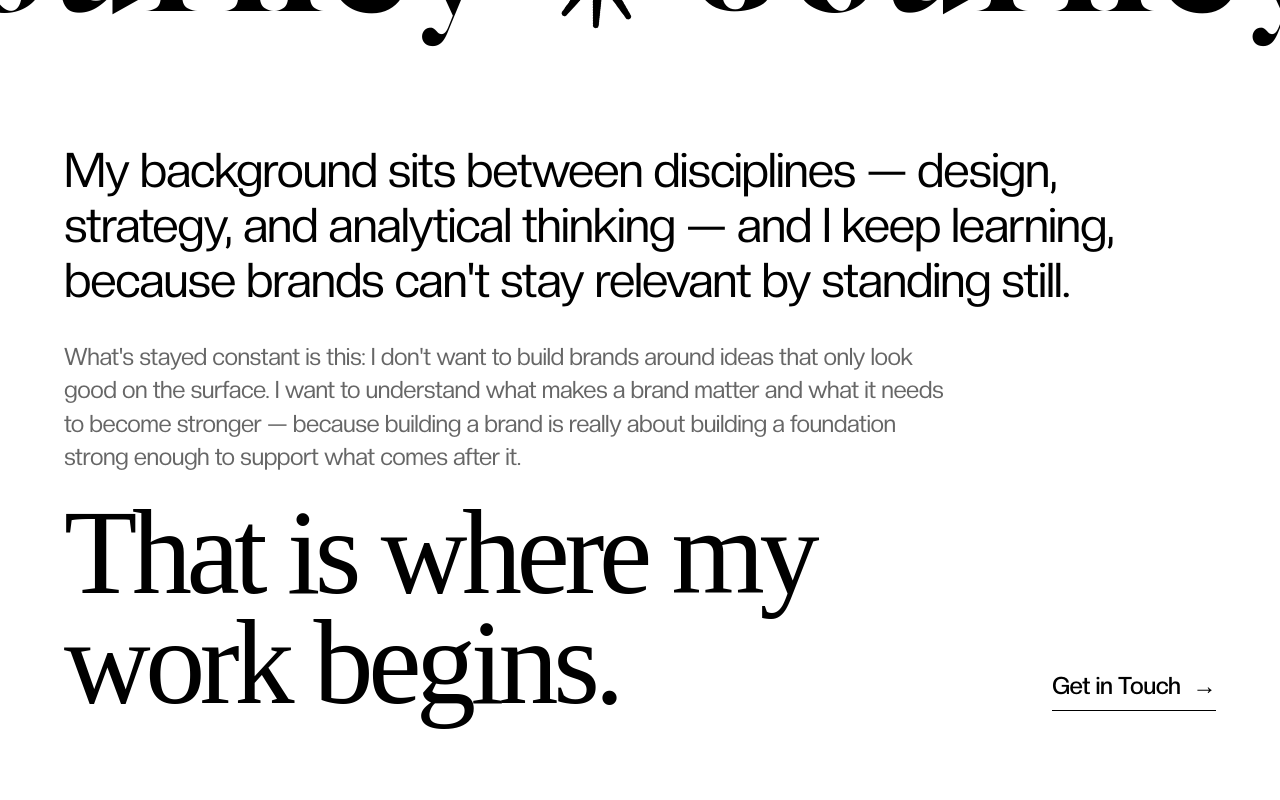
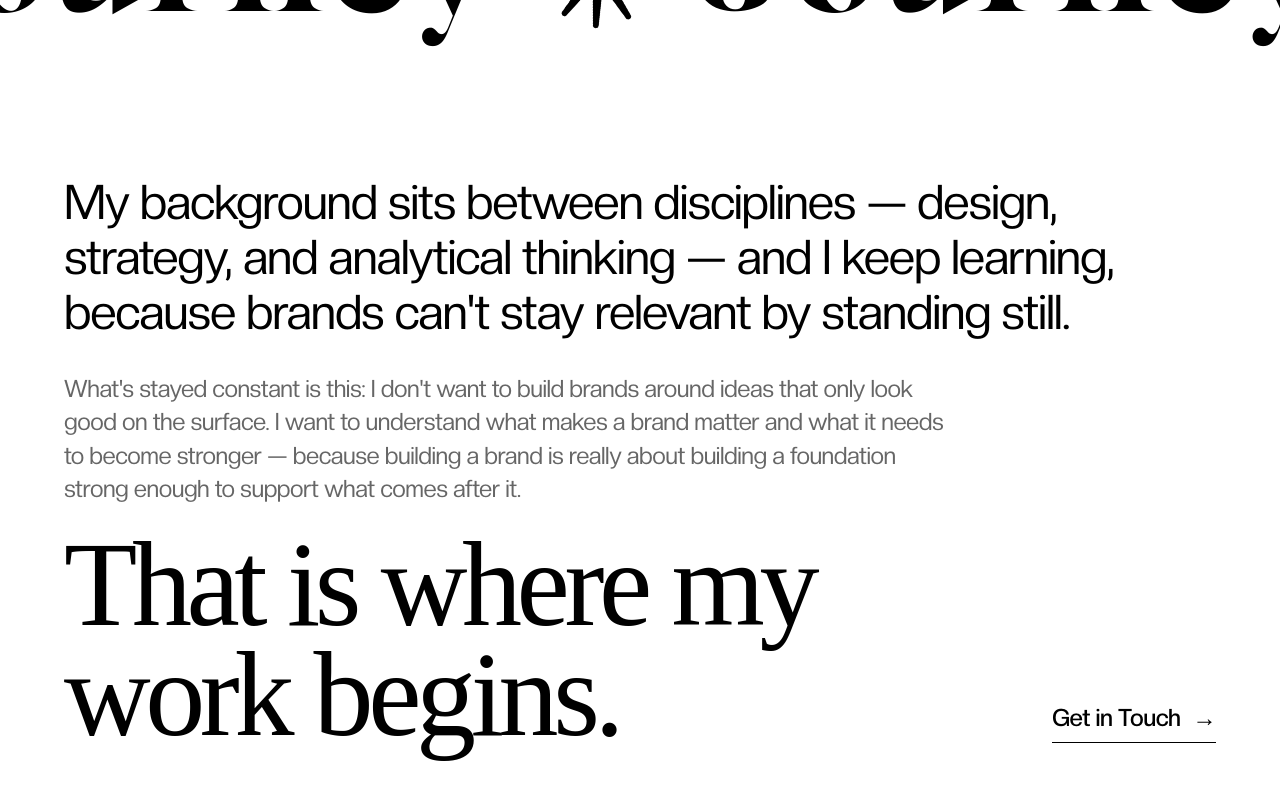
Before and after one commit to mostafa-sarhan/Mahmoud_Eldahshan, a React (Vite) app: page /about in a window 1280 px wide. Shown: the part 5979-6779 px from the top of the page. Built offline with nearby package versions, Linux system fonts and the light colour scheme; a web font is replaced by a local one.

Commit message:
finally edit about

```diff
--- a/src/pages/About/About.tsx
+++ b/src/pages/About/About.tsx
@@ -479,6 +479,7 @@ export default function About() {
           <div className="max-w-[1100px]">
             <p
               className="
+              pt-8
                 font-sans
                 text-[25px]
                 leading-[1.15]
```
